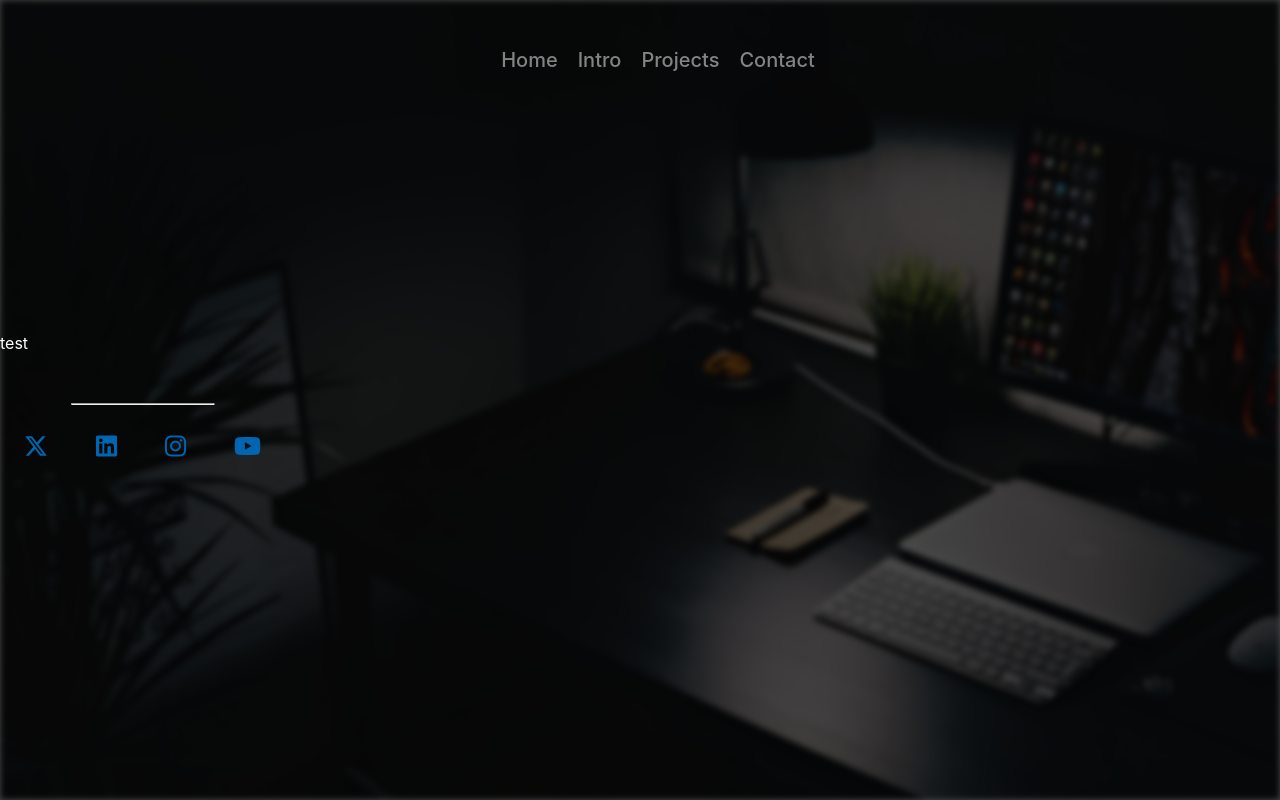
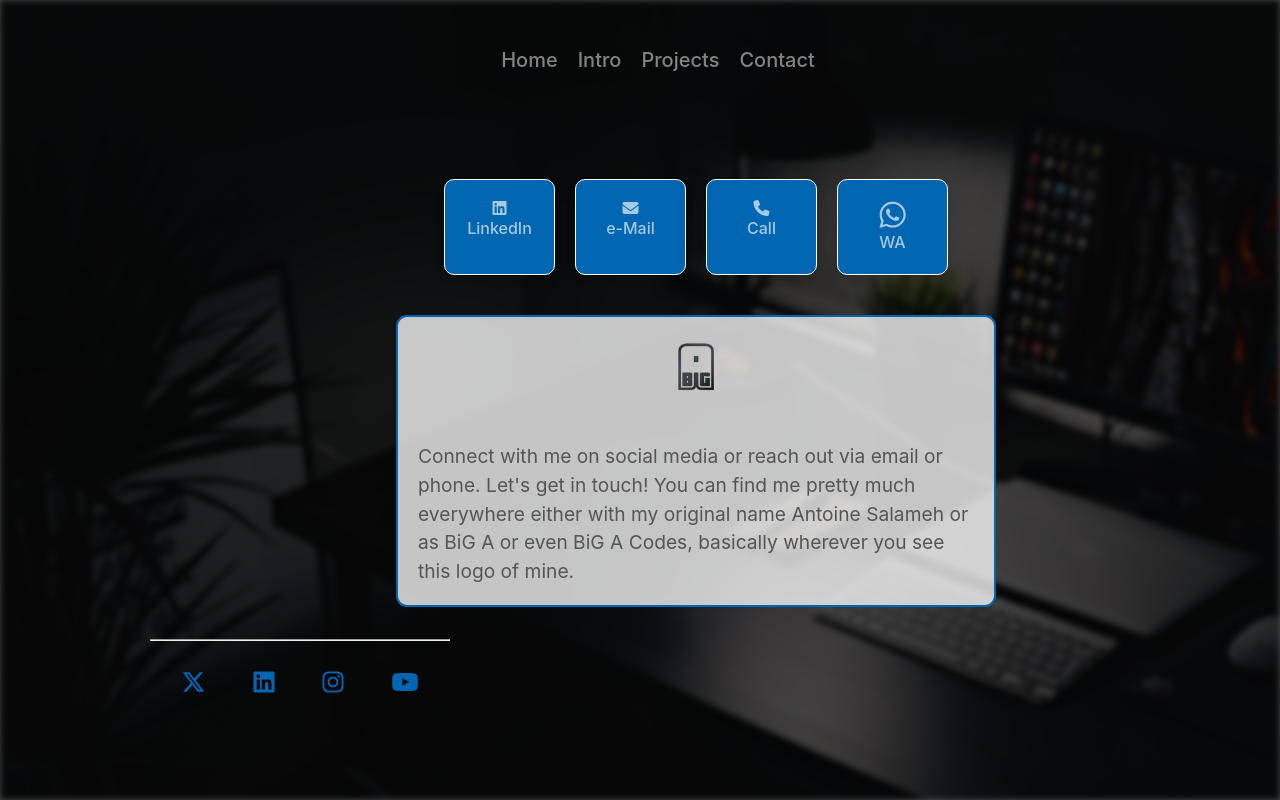
Before and after one commit to AntoineSalameh45/Portfolio, a React (Vite) app: page /contact in a window 1280 px wide. Built offline with nearby package versions, Linux system fonts and the light colour scheme.

Commit message:
Added the contact page

```diff
--- a/src/App.css
+++ b/src/App.css
@@ -48,10 +48,7 @@
 }
 
 body {
-  /*background-color: #b9d9eb;*/
-  /* display: flex;
-  align-items: center;
-  min-height: 200vh;  */
+  display: flex;
   margin: 0;
   margin-bottom: 100px;
   color: #fff;
--- /dev/null
+++ b/src/css/contact.css
@@ -0,0 +1,106 @@
+/* Base styles for all screen sizes */
+.whole {
+    position: relative;
+    width: 100%;
+    left: 66%;
+    margin: 0 auto;
+  }
+
+  .contact-container {
+    display: flex;
+    position: relative;
+    flex-wrap: wrap;
+    justify-content: center;
+    gap: 20px;
+    padding-top: 100px;
+  }
+
+  .contact-cards {
+    display: flex;
+    flex-wrap: wrap;
+    justify-content: center;
+    gap: 20px;
+  }
+
+  .contact-card {
+    background-color: #0066b2;
+    padding: 20px;
+    border-radius: 10px;
+    box-shadow: 0 4px 8px rgba(0, 0, 0, 0.1);
+    text-align: center;
+    width: 111px;
+    border: 1px solid #fff;
+  }
+
+  .contact-card:hover {
+    background-color: #ffffffc4;
+    box-shadow: 0 4px 8px rgba(0, 0, 0, 0.1);
+    border: 1px solid #0066b2;
+  }
+
+  .contact-card a {
+    display: flex;
+    flex-direction: column;
+    align-items: center;
+    text-decoration: none;
+    color: #ffffffa6;
+  }
+
+  .contact-card:hover a {
+    color: #0066b2a6;
+  }
+
+  .about-section {
+    position: relative;
+    text-align: center;
+    margin-top: 40px;
+    background-color: #ffffffc4;
+    border-radius: 11px;
+    border: 2px solid #0066b2;
+    padding: 0 20px;
+    max-width: 600px;
+    width: 100%; /* Make the about section take up full width */
+  }
+
+  .about-section img {
+    width: 100px;
+    height: auto;
+  }
+
+  .about-section p {
+    font-size: 1.2rem;
+    color: #555;
+    text-align: left;
+  }
+
+  /* Media Queries */
+
+  /* For phones */
+  @media screen and (max-width: 600px) {
+    .whole {
+      left: 0;
+    }
+
+    .contact-container {
+      padding-top: 20px;
+      margin-top: 80px;
+    }
+
+    .about-section {
+      margin-top: 20px;
+    }
+  }
+
+  /* For tablets */
+  @media screen and (min-width: 601px) and (max-width: 1024px) {
+    .whole {
+      left: 33%;
+    }
+  }
+
+  /* For PCs */
+  @media screen and (min-width: 1025px) {
+    .whole {
+      left: 66%;
+    }
+  }
--- a/src/pages/contact.tsx
+++ b/src/pages/contact.tsx
@@ -1,13 +1,48 @@
-import React from "react";
+import React from 'react';
+import '../css/contact.css';
+import '../App.css';
 
 const Contact: React.FC = () => {
-    return (
-        <div>
-            <p>
-                test
-            </p>
+  return (
+    <div className='whole'>
+      <div className="contact-container">
+        <div className="contact-cards">
+          <div className="contact-card">
+            <a href="https://www.linkedin.com/in/antoine-salameh-7705471ab/" target="_blank" rel="noopener noreferrer">
+              <i className="fab fa-linkedin"></i>
+              <span>LinkedIn</span>
+            </a>
+          </div>
+          <div className="contact-card">
+            <a href="mailto: antoine.salameh.45@gmail.com" target="_blank" rel="noopener noreferrer">
+              <i className="fa-solid fa-envelope"></i>
+              <span>e-Mail</span>
+            </a>
+          </div>
+          <div className="contact-card">
+            <a href="tel:9613913210" target="_blank" rel="noopener noreferrer">
+              <i className="fa-solid fa-phone"></i>
+              <span>Call</span>
+            </a>
+          </div>
+          <div className="contact-card">
+            <a href="https://wa.me/9613913210" target="_blank" rel="noopener noreferrer">
+              <i className="fa-brands fa-whatsapp"></i>
+              <span>WA</span>
+            </a>
+          </div>
         </div>
-    );
+      </div>
+      <div className="about-section">
+        <img src="src\assets\big-a-logo.png" alt="Your Logo" />
+        <p>
+          Connect with me on social media or reach out via email or phone. Let's get in touch!
+          You can find me pretty much everywhere either with my original name Antoine Salameh or
+          as BiG A or even BiG A Codes, basically wherever you see this logo of mine.
+        </p>
+      </div>
+    </div>
+  );
 };
 
 export default Contact;
```
Also changed, not shown: src/assets/disc-bots/discord-logo-icon-editorial-free-vector.jpg (added).
